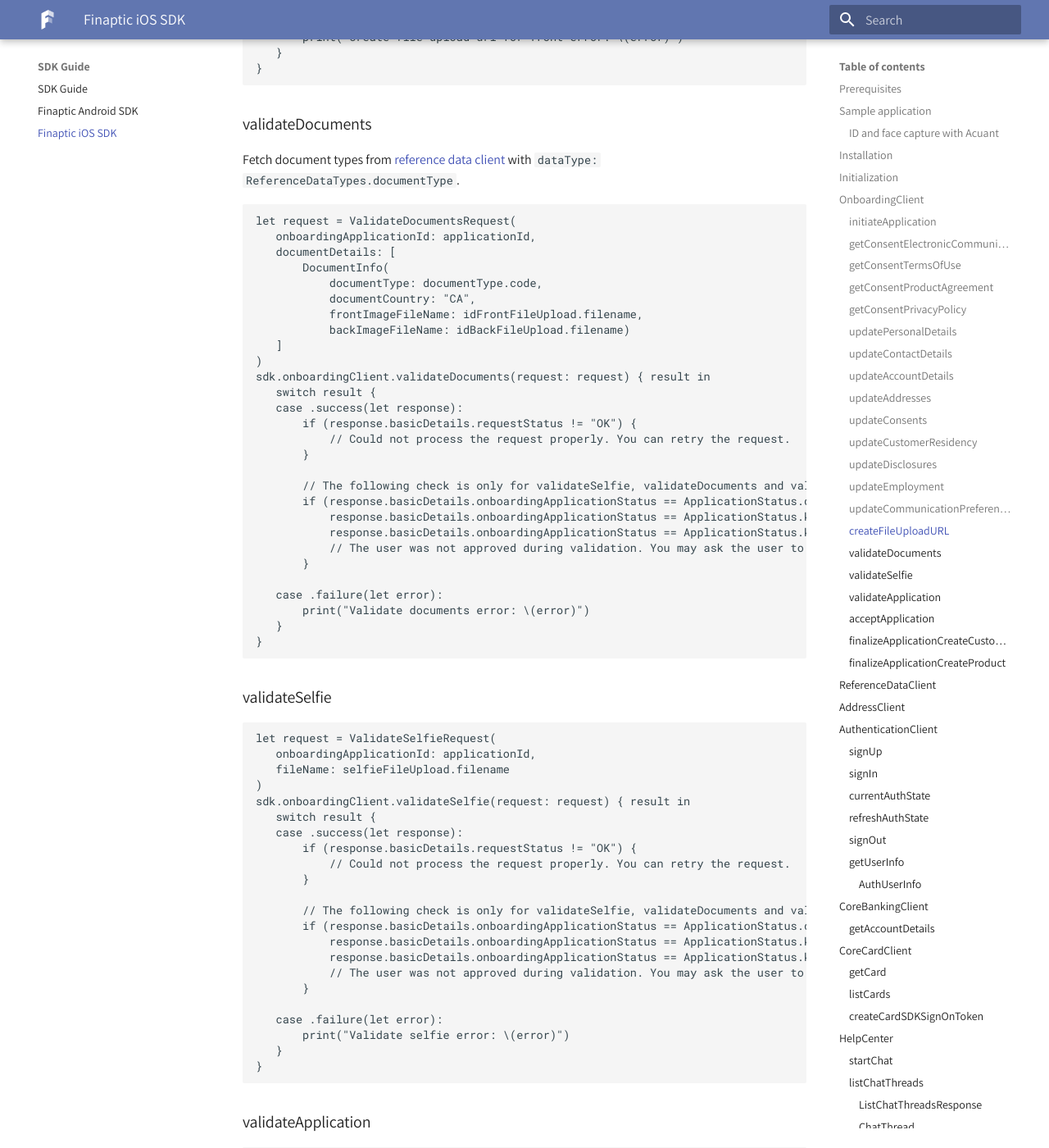
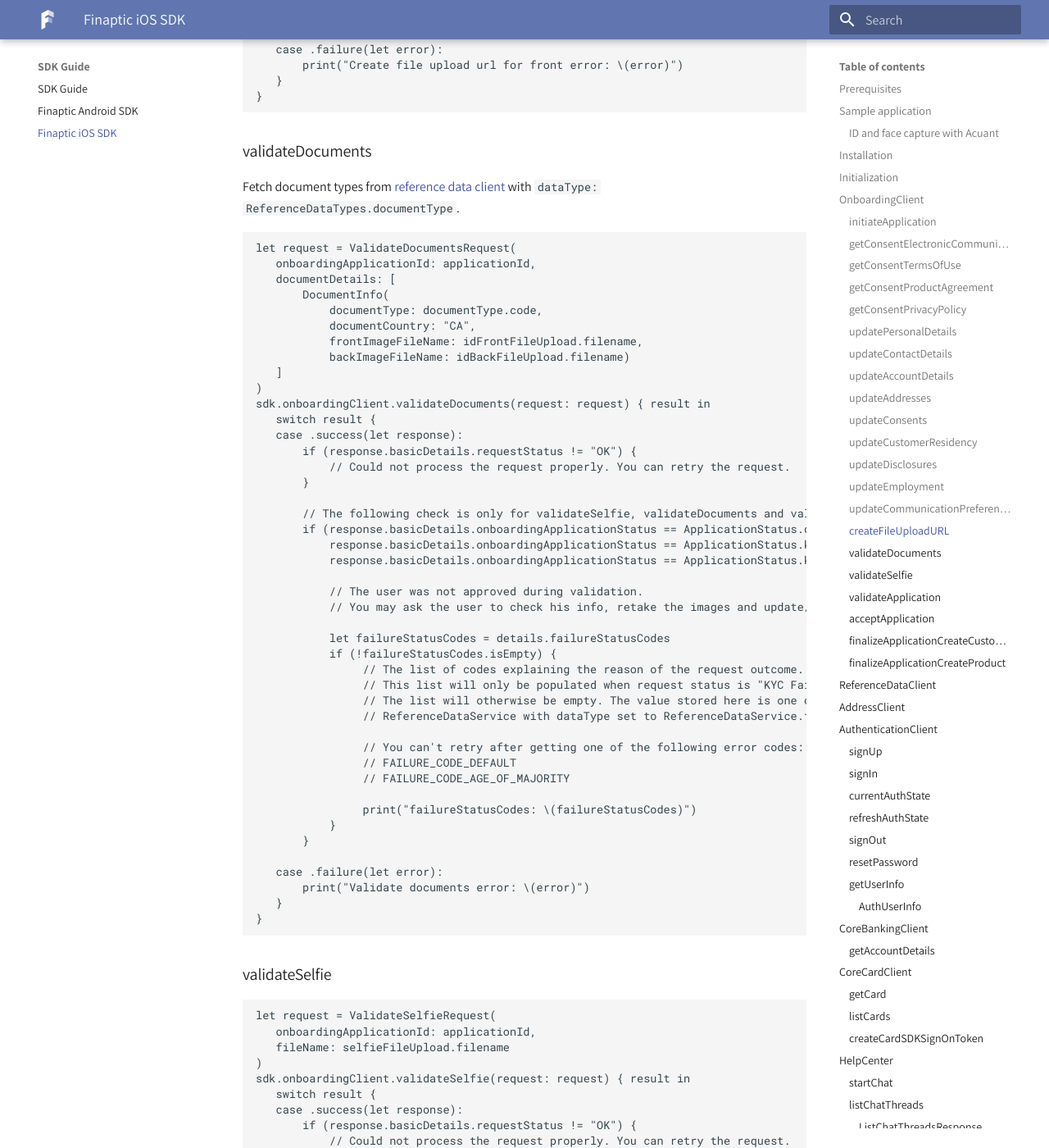
Before and after one commit to finaptic/public-documentation, an MkDocs documentation site: the page built from docs/SDK-Guide/ios-sdk.md, in a window 1280 px wide and 1400 px high, scrolled down 10473 px. Shown: the whole window at 82% size. Built offline with MkDocs 1.6.1 and Material for MkDocs 9.7.7, drawn with Linux system fonts in a browser that asks for light colours; some of the changed text lies outside the part shown.

Commit message:
December 3 Update

````diff
--- a/docs/SDK-Guide/ios-sdk.md
+++ b/docs/SDK-Guide/ios-sdk.md
@@ -386,6 +386,7 @@
 Fetch employment status from [reference data client](#referencedataclient).
 
 - `dataType: ReferenceDataTypes.occupation`
+- `dataType: ReferenceDataTypes.industry`
 - `dataType: ReferenceDataTypes.employmentStatus`
 
 ```
@@ -394,7 +395,7 @@
    employmentInfo: Employment(
        employmentStatus: employment.code,
        employerName: "Finaptic",
-       industry: "Finances",
+       industry: industry.code,
        occupation: occupation.code,
        startDate: Calendar.current.date(from: DateComponents(year: 2019, month: 1, day: 1)),
        endDate: Calendar.current.date(from: DateComponents(year: 2020, month: 12, day: 31)),
@@ -473,7 +474,23 @@
        if (response.basicDetails.onboardingApplicationStatus == ApplicationStatus.dataCollection ||
            response.basicDetails.onboardingApplicationStatus == ApplicationStatus.kycFailed ||
            response.basicDetails.onboardingApplicationStatus == ApplicationStatus.kycRejected) {
-           // The user was not approved during validation. You may ask the user to check his info, retake the images and update/validate again.
+
+           // The user was not approved during validation.
+           // You may ask the user to check his info, retake the images and update/validate again.
+
+           let failureStatusCodes = details.failureStatusCodes
+           if (!failureStatusCodes.isEmpty) {
+                // The list of codes explaining the reason of the request outcome.
+                // This list will only be populated when request status is "KYC Failed", "KYC Rejected", or "Application Rejected".
+                // The list will otherwise be empty. The value stored here is one of the code values retrieved from the
+                // ReferenceDataService with dataType set to ReferenceDataService.failureCode.
+
+                // You can't retry after getting one of the following error codes:
+                // FAILURE_CODE_DEFAULT
+                // FAILURE_CODE_AGE_OF_MAJORITY
+
+                print("failureStatusCodes: \(failureStatusCodes)")
+           }
        }
 
    case .failure(let error):
@@ -498,7 +515,23 @@
        if (response.basicDetails.onboardingApplicationStatus == ApplicationStatus.dataCollection ||
            response.basicDetails.onboardingApplicationStatus == ApplicationStatus.kycFailed ||
            response.basicDetails.onboardingApplicationStatus == ApplicationStatus.kycRejected) {
-           // The user was not approved during validation. You may ask the user to check his info, retake the images and update/validate again.
+
+           // The user was not approved during validation.
+           // You may ask the user to check his info, retake the images and update/validate again.
+
+           let failureStatusCodes = details.failureStatusCodes
+           if (!failureStatusCodes.isEmpty) {
+                // The list of codes explaining the reason of the request outcome.
+                // This list will only be populated when request status is "KYC Failed", "KYC Rejected", or "Application Rejected".
+                // The list will otherwise be empty. The value stored here is one of the code values retrieved from the
+                // ReferenceDataService with dataType set to ReferenceDataService.failureCode.
+
+                // You can't retry after getting one of the following error codes:
+                // FAILURE_CODE_DEFAULT
+                // FAILURE_CODE_AGE_OF_MAJORITY
+
+                print("failureStatusCodes: \(failureStatusCodes)")
+           }
        }
 
    case .failure(let error):
@@ -520,7 +553,23 @@
        if (response.basicDetails.onboardingApplicationStatus == ApplicationStatus.dataCollection ||
            response.basicDetails.onboardingApplicationStatus == ApplicationStatus.kycFailed ||
            response.basicDetails.onboardingApplicationStatus == ApplicationStatus.kycRejected) {
-           // The user was not approved during validation. You may ask the user to check his info, retake the images and update/validate again.
+
+           // The user was not approved during validation.
+           // You may ask the user to check his info, retake the images and update/validate again.
+
+           let failureStatusCodes = details.failureStatusCodes
+           if (!failureStatusCodes.isEmpty) {
+                // The list of codes explaining the reason of the request outcome.
+                // This list will only be populated when request status is "KYC Failed", "KYC Rejected", or "Application Rejected".
+                // The list will otherwise be empty. The value stored here is one of the code values retrieved from the
+                // ReferenceDataService with dataType set to ReferenceDataService.failureCode.
+
+                // You can't retry after getting one of the following error codes:
+                // FAILURE_CODE_DEFAULT
+                // FAILURE_CODE_AGE_OF_MAJORITY
+
+                print("failureStatusCodes: \(failureStatusCodes)")
+           }
        }
 
    case .failure(let error):
@@ -589,6 +638,9 @@
 - onboardingStatus
 - country
 - occupation
+- industry
+- language
+- failureCode
 
 ```
 let request = GetReferenceDataByTypeRequest(dataType: ReferenceDataTypes.accountPurpose,
@@ -691,6 +743,20 @@
    }
    print("Signed out")
 }
+```
+### resetPassword
+```
+let request = ResetRequest(email: "sample@finaptic.com")
+
+sdk.authenticationClient.resetPassword(request: request){
+    result in switch result{
+        case .success(_):
+        print("Success Reset Password")
+
+        case .failure(let error):
+        print("Reset Password error: \(error)")
+        }
+    }
 ```
 
 ### getUserInfo
````
Also changed, not shown: docs/SDK-Guide/android-sdk.md (+64 -4 lines).
